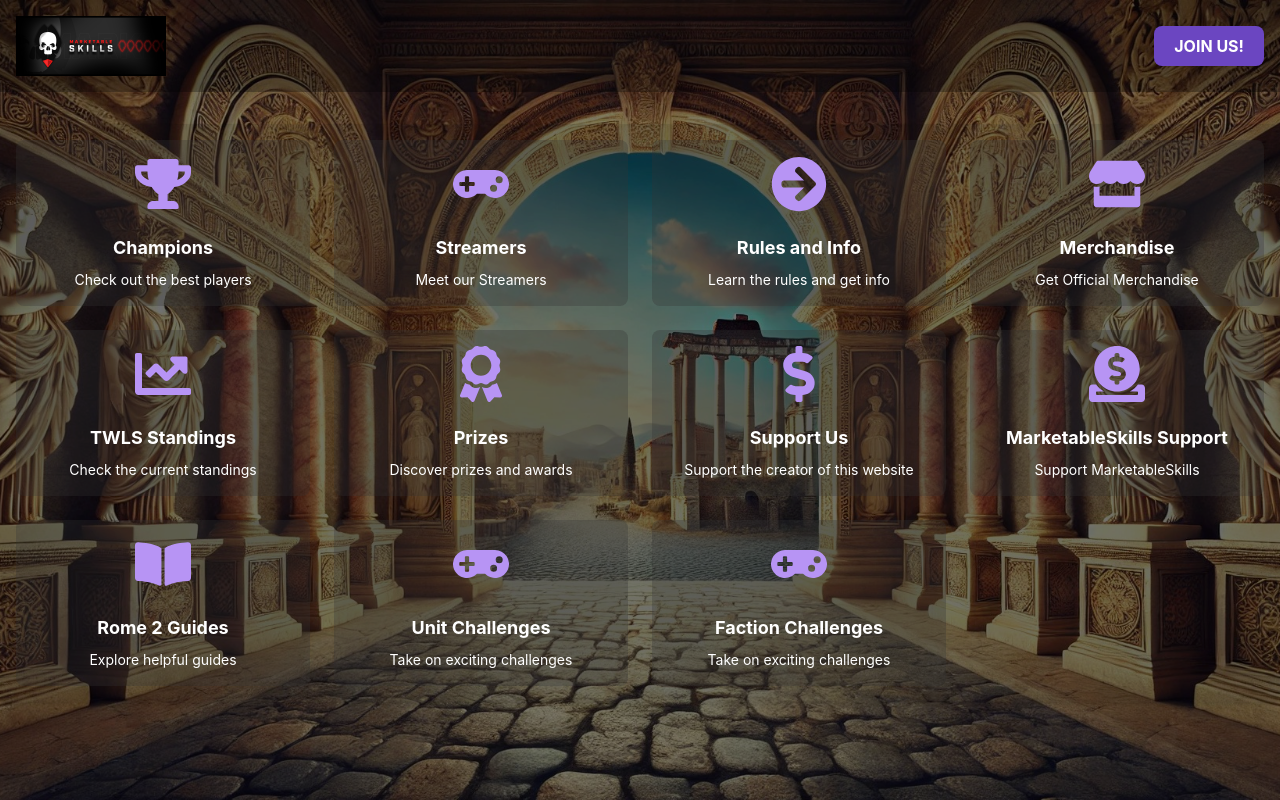
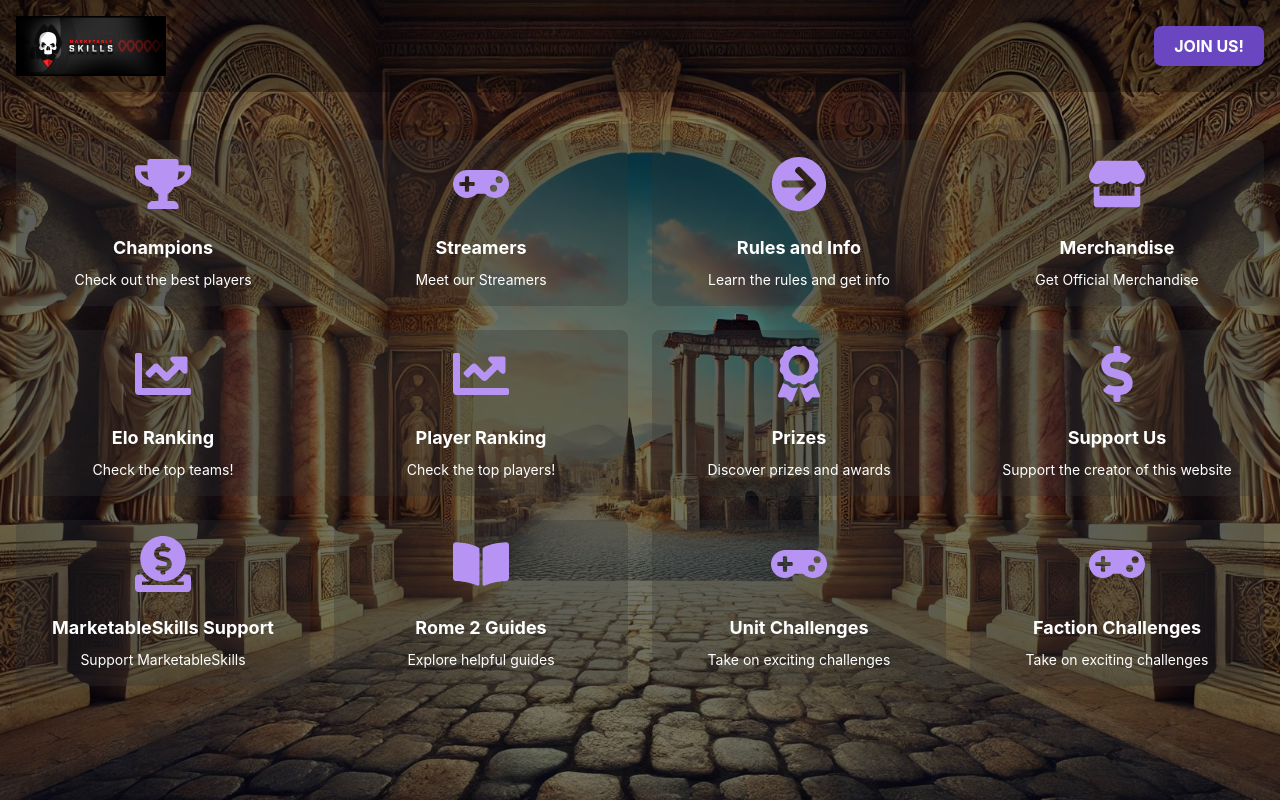
Before and after one commit to bobitsvetkov/tw-website, a React (Vite) app in the folder tw-project/: page / in a window 1280 px wide. Built offline with nearby package versions, Linux system fonts and the light colour scheme; no server answers.

Commit message:
add: add new components to home page

```diff
--- a/tw-project/src/App.tsx
+++ b/tw-project/src/App.tsx
@@ -7,6 +7,8 @@ import Prizes from './components/Prize/Prize';
 import VideoCard from './components/Videos/Youtube';
 import FactionChallengesPage from './components/Challenges/FactionChallenges';
 import UnitChallengesPage from './components/Challenges/UnitChallenges';
+import EloRatingList from './components/EloRating/EloRatingList';
+import PlayerRankingList from './components/Player Ranking/PlayerRanking';
 const App: React.FC = () => {
   return (
     <Router>
@@ -15,6 +17,8 @@ const App: React.FC = () => {
         <Route path="/streamers" element={<Streamers />} />
         <Route path="/rules-info" element={<RulesInfo />} />
         <Route path="/champions" element={<Champions />} />
+        <Route path="/elo" element={<EloRatingList />} />
+        <Route path="/ranking" element={<PlayerRankingList />} />
         <Route path="/prizes" element={<Prizes />} />
         <Route path="/guides" element={<VideoCard />} />
         <Route path="/challenges/factions" element={<FactionChallengesPage />} />
--- a/tw-project/src/components/Home/Home.tsx
+++ b/tw-project/src/components/Home/Home.tsx
@@ -11,7 +11,8 @@ const sections = [
     { title: "Streamers", icon: FaGamepad, text: "Meet our Streamers", link: "/streamers" },
     { title: "Rules and Info", icon: FaArrowCircleRight, text: "Learn the rules and get info", link: "/rules-info" },
     { title: "Merchandise", icon: FaStore, text: "Get Official Merchandise", link: "https://streamlabs.com/marketableskills/merch", external: true },
-    { title: "TWLS Standings", icon: FaChartLine, text: "Check the current standings", link: "https://docs.google.com/spreadsheets/d/1d3U_wppVKXpeXySeWJTJwtSJnURksYogMb-ktrzuRek/edit#gid=160152427", external: true },
+    { title: "Elo Ranking", icon: FaChartLine, text: "Check the top teams!", link: "/elo" },
+    { title: "Player Ranking", icon: FaChartLine, text: "Check the top players!", link: "/ranking" },
     { title: "Prizes", icon: FaAward, text: "Discover prizes and awards", link: "/prizes" },
     { title: "Support Us", icon: FaDollarSign, text: "Support the creator of this website", link: "https://www.paypal.com/paypalme/bobitsv", external: true },
     { title: "MarketableSkills Support", icon: FaDonate, text: "Support MarketableSkills", link: "https://streamlabs.com/marketableskills/tip", external: true },
```
